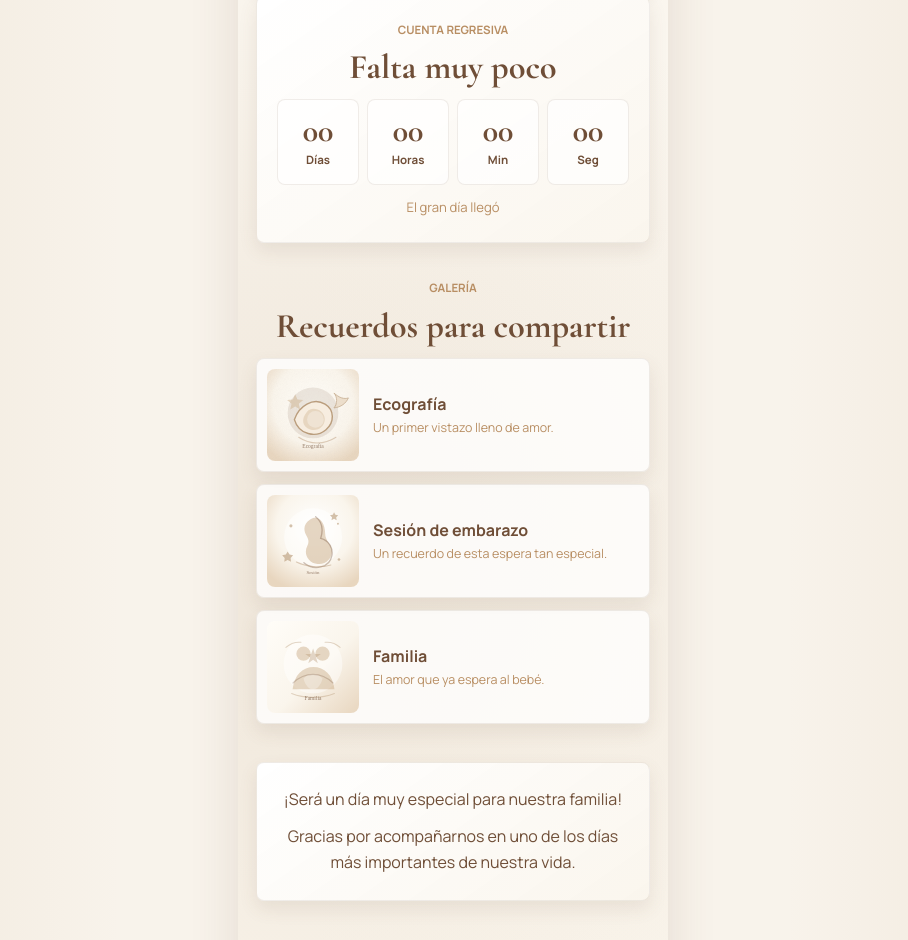
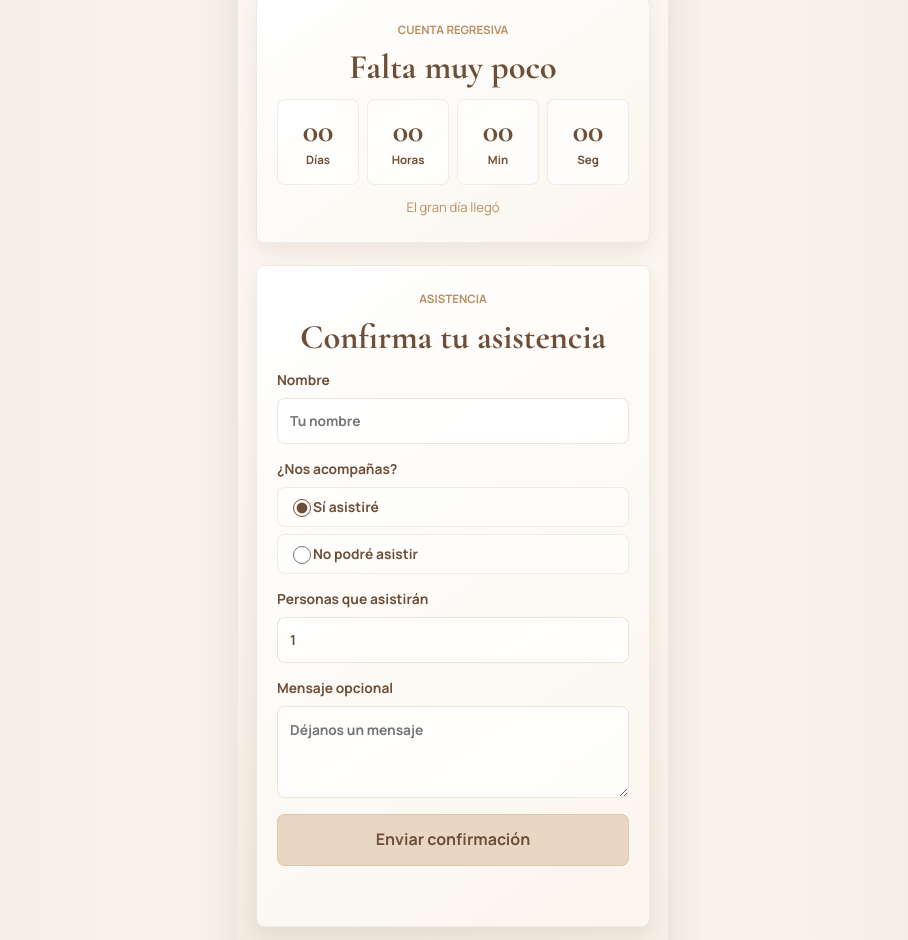
Before and after one commit to raururuano1-lab/baby-ruano-morales-invitacion, a website built with Vite: page index.html in a window 1280 px wide. Shown: the part 2240-3180 px from the top of the page, without its empty margins (187-1095 px from the left). Built offline with nearby package versions, Linux system fonts and the light colour scheme.

Commit message:
Agregar confirmacion de asistencia

```diff
--- a/src/config.js
+++ b/src/config.js
@@ -76,6 +76,11 @@ export const invitationConfig = {
     expiredLabel: "El gran día llegó"
   },
 
+  rsvp: {
+    endpoint:
+      "https://script.google.com/macros/s/AKfycbxRmx8mgTIAfDGrKdhTa3DL1R0mHUu7AUHV6rgiwfqI3Vyc01RzfIp5FTj8cM_qBhYD/exec"
+  },
+
   gallery: [
     {
       title: "Ecografía",
--- a/src/main.js
+++ b/src/main.js
@@ -142,6 +142,44 @@ function render() {
             .join("")}
         </div>
         <p class="countdown-note" data-countdown-note></p>
+      </section>
+
+      <section class="paper-card section-reveal rsvp-section" aria-labelledby="rsvp-title">
+        <p class="section-kicker">Asistencia</p>
+        <h2 id="rsvp-title">Confirma tu asistencia</h2>
+        <form class="rsvp-form" data-rsvp-form>
+          <label>
+            Nombre
+            <input name="nombre" type="text" autocomplete="name" placeholder="Tu nombre" required />
+          </label>
+
+          <fieldset>
+            <legend>¿Nos acompañas?</legend>
+            <label class="rsvp-choice">
+              <input type="radio" name="asistencia" value="Sí asistiré" checked required />
+              Sí asistiré
+            </label>
+            <label class="rsvp-choice">
+              <input type="radio" name="asistencia" value="No podré asistir" required />
+              No podré asistir
+            </label>
+          </fieldset>
+
+          <label>
+            Personas que asistirán
+            <input name="cantidad" type="number" min="0" max="10" value="1" inputmode="numeric" required />
+          </label>
+
+          <label>
+            Mensaje opcional
+            <textarea name="mensaje" rows="3" placeholder="Déjanos un mensaje"></textarea>
+          </label>
+
+          <button class="soft-button" type="submit" data-rsvp-submit>
+            Enviar confirmación
+          </button>
+          <p class="rsvp-status" data-rsvp-status role="status" aria-live="polite"></p>
+        </form>
       </section>
 
       <section class="section-reveal gallery-section" aria-labelledby="gallery-title">
@@ -341,6 +379,75 @@ function setupMusic() {
   });
 }
 
+function setupRsvp() {
+  const form = document.querySelector("[data-rsvp-form]");
+  const submit = document.querySelector("[data-rsvp-submit]");
+  const status = document.querySelector("[data-rsvp-status]");
+  const quantity = form?.elements.cantidad;
+
+  if (!form || !submit || !status || !quantity || !config.rsvp.endpoint) return;
+
+  function setStatus(message, state = "") {
+    status.textContent = message;
+    status.dataset.state = state;
+  }
+
+  function syncQuantity() {
+    const attendance = form.elements.asistencia.value;
+
+    if (attendance === "No podré asistir") {
+      quantity.value = "0";
+      quantity.disabled = true;
+      quantity.required = false;
+      return;
+    }
+
+    quantity.disabled = false;
+    quantity.required = true;
+    if (quantity.value === "0") quantity.value = "1";
+  }
+
+  form.addEventListener("change", syncQuantity);
+  syncQuantity();
+
+  form.addEventListener("submit", async (event) => {
+    event.preventDefault();
+    syncQuantity();
+
+    const payload = {
+      nombre: form.elements.nombre.value.trim(),
+      asistencia: form.elements.asistencia.value,
+      cantidad: quantity.value,
+      mensaje: form.elements.mensaje.value.trim()
+    };
+
+    if (!payload.nombre) {
+      setStatus("Escribe tu nombre para confirmar.", "error");
+      form.elements.nombre.focus();
+      return;
+    }
+
+    submit.disabled = true;
+    setStatus("Enviando confirmación...", "pending");
+
+    try {
+      await fetch(config.rsvp.endpoint, {
+        method: "POST",
+        mode: "no-cors",
+        body: new URLSearchParams(payload)
+      });
+
+      form.reset();
+      syncQuantity();
+      setStatus("Confirmación enviada. ¡Gracias!", "success");
+    } catch {
+      setStatus("No se pudo enviar. Intenta nuevamente.", "error");
+    } finally {
+      submit.disabled = false;
+    }
+  });
+}
+
 function setupGallery() {
   const modal = document.querySelector("[data-gallery-modal]");
   const image = document.querySelector("[data-modal-image]");
@@ -369,6 +476,7 @@ function init() {
   setupCountdown();
   setupCalendar();
   setupMusic();
+  setupRsvp();
   setupGallery();
 }
 
--- a/src/styles.css
+++ b/src/styles.css
@@ -611,6 +611,120 @@ svg {
   font-size: 0.82rem;
 }
 
+.rsvp-section {
+  text-align: center;
+}
+
+.rsvp-form {
+  display: grid;
+  gap: 14px;
+  text-align: left;
+}
+
+.rsvp-form label,
+.rsvp-form fieldset {
+  display: grid;
+  gap: 7px;
+  min-width: 0;
+  margin: 0;
+  color: var(--coffee-text);
+  font-size: 0.86rem;
+  font-weight: 800;
+}
+
+.rsvp-form fieldset {
+  padding: 0;
+  border: 0;
+}
+
+.rsvp-form legend {
+  padding: 0;
+  margin-bottom: 7px;
+}
+
+.rsvp-form input,
+.rsvp-form textarea {
+  width: 100%;
+  border: 1px solid rgba(111, 78, 55, 0.14);
+  border-radius: 8px;
+  background: rgba(255, 255, 255, 0.78);
+  color: var(--coffee-text);
+  outline: 0;
+  transition:
+    border-color 0.2s ease,
+    box-shadow 0.2s ease;
+}
+
+.rsvp-form input {
+  min-height: 46px;
+  padding: 10px 12px;
+}
+
+.rsvp-form textarea {
+  min-height: 92px;
+  padding: 12px;
+  resize: vertical;
+}
+
+.rsvp-form input:focus,
+.rsvp-form textarea:focus {
+  border-color: rgba(111, 78, 55, 0.36);
+  box-shadow: 0 0 0 3px rgba(213, 179, 138, 0.22);
+}
+
+.rsvp-form input:disabled {
+  color: rgba(111, 78, 55, 0.58);
+  background: rgba(232, 216, 195, 0.48);
+}
+
+.rsvp-choice {
+  grid-template-columns: 18px 1fr;
+  align-items: center;
+  min-height: 34px;
+  padding: 8px 10px;
+  border: 1px solid rgba(111, 78, 55, 0.1);
+  border-radius: 8px;
+  background: rgba(255, 255, 255, 0.5);
+  font-weight: 700;
+}
+
+.rsvp-choice input {
+  width: 18px;
+  min-height: 18px;
+  padding: 0;
+  accent-color: var(--coffee-text);
+}
+
+.rsvp-form .soft-button {
+  width: 100%;
+  margin-top: 2px;
+}
+
+.soft-button:disabled {
+  cursor: wait;
+  opacity: 0.68;
+}
+
+.rsvp-status {
+  min-height: 22px;
+  margin: 0;
+  font-size: 0.82rem;
+  font-weight: 800;
+  text-align: center;
+}
+
+.rsvp-status[data-state="success"] {
+  color: #557040;
+}
+
+.rsvp-status[data-state="error"] {
+  color: #9a4a3c;
+}
+
+.rsvp-status[data-state="pending"] {
+  color: var(--taupe);
+}
+
 .gallery-grid {
   display: grid;
   gap: 12px;
```
Also changed, not shown: README.md.
